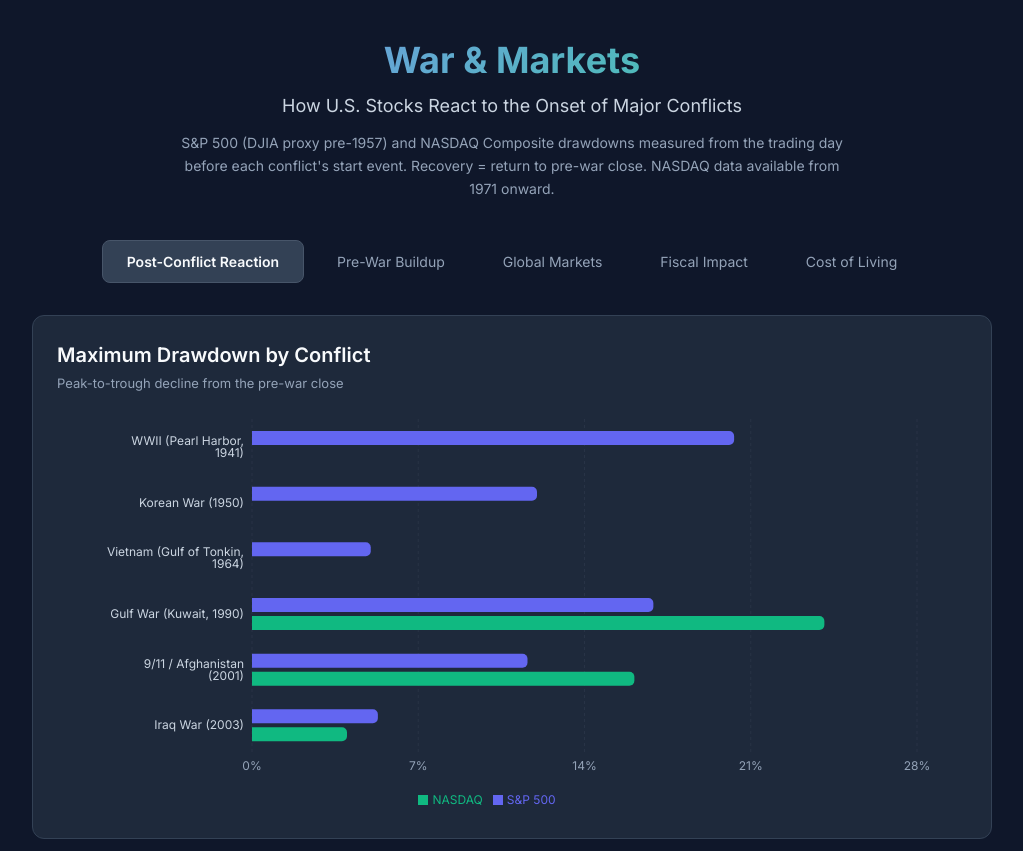
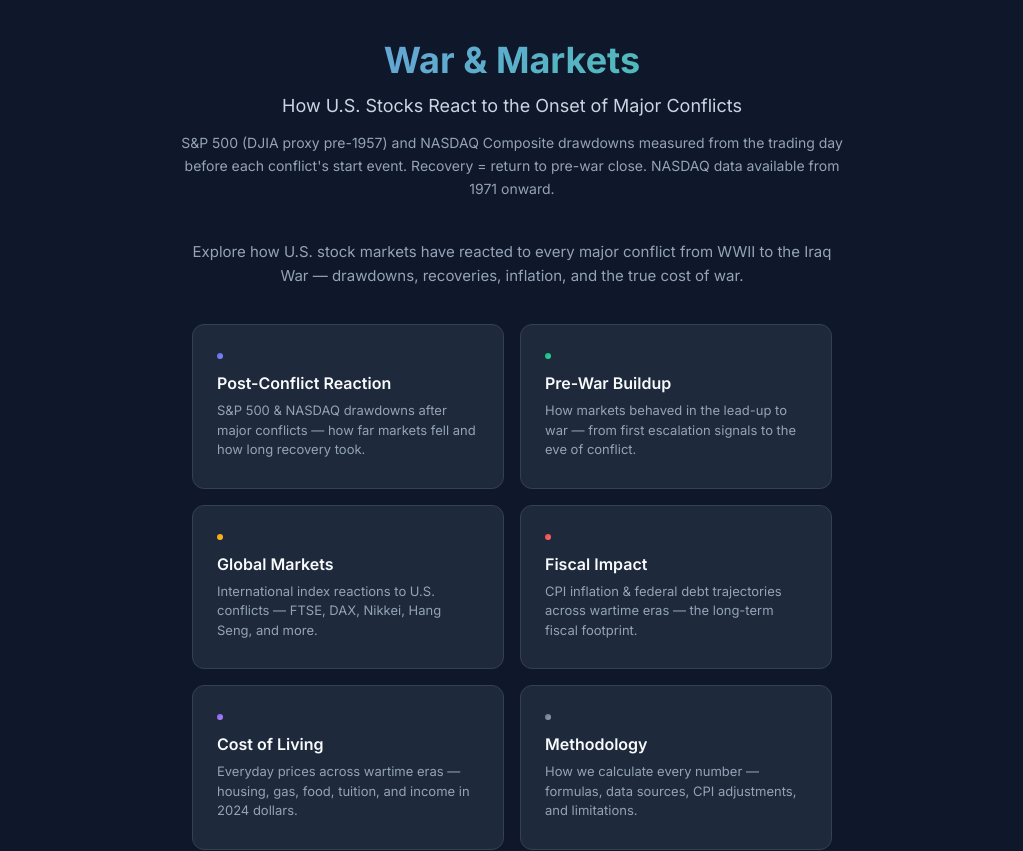
Before and after one commit to azaidi06/fin, a React (Vite) app in the folder war-markets-react/: page / in a window 1280 px wide. Shown: the top 851 px of the page, without its empty margins (128-1151 px from the left). Built offline with nearby package versions, Linux system fonts and the light colour scheme.

Commit message:
update landing page

```diff
--- a/war-markets-react/src/App.jsx
+++ b/war-markets-react/src/App.jsx
@@ -1,5 +1,6 @@
 import { useState } from "react";
 import Header from "./components/Header";
+import HomePage from "./components/HomePage";
 import BuildupPanel from "./components/BuildupPanel";
 import DrawdownChart from "./components/DrawdownChart";
 import TimelineChart from "./components/TimelineChart";
@@ -17,6 +18,7 @@ const tabs = [
   { id: "global", label: "Global Markets" },
   { id: "fiscal", label: "Fiscal Impact" },
   { id: "cost", label: "Cost of Living" },
+  { id: "methodology", label: "Methodology" },
 ];
 
 const tabBtn = (active) => ({
@@ -37,20 +39,35 @@ const sourceCatLabel = { fontSize: 11, fontWeight: 600, color: "#94A3B8", textTr
 const sourceList = { fontSize: 11, color: "#64748B", lineHeight: 1.6, margin: 0 };
 
 export default function App() {
-  const [activeTab, setActiveTab] = useState("reaction");
-  const [showMethodology, setShowMethodology] = useState(false);
+  const [activeTab, setActiveTab] = useState("home");
+
+  const goHome = () => {
+    setActiveTab("home");
+    window.scrollTo({ top: 0, behavior: "smooth" });
+  };
 
   return (
     <div className="min-h-screen px-4 py-10 sm:px-6 lg:px-8" style={{ background: "#0F172A", color: "#F8FAFC" }}>
       <div className="max-w-[960px] mx-auto">
         <Header />
 
-        {showMethodology ? (
-          <MethodologyPage onClose={() => setShowMethodology(false)} />
+        {activeTab === "home" ? (
+          <HomePage onSelect={setActiveTab} />
         ) : (
           <>
             {/* Tab bar */}
             <div style={{ display: "flex", gap: 8, marginBottom: 32, justifyContent: "center", flexWrap: "wrap" }}>
+              <button
+                style={{
+                  ...tabBtn(false),
+                  display: "flex",
+                  alignItems: "center",
+                  gap: 6,
+                }}
+                onClick={goHome}
+              >
+                ← Home
+              </button>
               {tabs.map(t => (
                 <button key={t.id} style={tabBtn(activeTab === t.id)} onClick={() => setActiveTab(t.id)}>
                   {t.label}
@@ -72,46 +89,24 @@ export default function App() {
             )}
 
             {/* Pre-War Buildup tab */}
-            {activeTab === "buildup" && (
-              <BuildupPanel />
-            )}
+            {activeTab === "buildup" && <BuildupPanel />}
 
             {/* Global Markets tab */}
-            {activeTab === "global" && (
-              <GlobalMarketsPanel />
-            )}
+            {activeTab === "global" && <GlobalMarketsPanel />}
 
             {/* Fiscal Impact tab */}
-            {activeTab === "fiscal" && (
-              <FiscalImpactPanel />
-            )}
+            {activeTab === "fiscal" && <FiscalImpactPanel />}
 
             {/* Cost of Living tab */}
-            {activeTab === "cost" && (
-              <CostOfLivingPanel />
-            )}
+            {activeTab === "cost" && <CostOfLivingPanel />}
+
+            {/* Methodology tab */}
+            {activeTab === "methodology" && <MethodologyPage onClose={goHome} />}
           </>
         )}
 
         {/* ── FOOTER ── */}
         <footer style={{ borderTop: "1px solid #334155", paddingTop: 20, marginTop: 8 }}>
-          {/* Methodology link */}
-          <div style={{ textAlign: "center", marginBottom: 20 }}>
-            <button
-              onClick={() => {
-                setShowMethodology(!showMethodology);
-                window.scrollTo({ top: 0, behavior: "smooth" });
-              }}
-              style={{
-                background: "rgba(99,102,241,0.08)", border: "1px solid rgba(99,102,241,0.25)",
-                borderRadius: 8, padding: "10px 24px", fontSize: 13, fontWeight: 600,
-                color: "#818CF8", cursor: "pointer", transition: "all 0.2s",
-              }}
-            >
-              {showMethodology ? "Back to Dashboard" : "Our Methodology — How We Calculate Every Number"}
-            </button>
-          </div>
-
           {/* Structured sources */}
           <div style={{ display: "grid", gridTemplateColumns: "repeat(auto-fit, minmax(200px, 1fr))", gap: "8px 24px", marginBottom: 16 }}>
             <div style={sourceCategory}>
--- a/war-markets-react/src/components/BuildupPanel.jsx
+++ b/war-markets-react/src/components/BuildupPanel.jsx
@@ -107,7 +107,7 @@ export default function BuildupPanel() {
             tick={{ fill: "#94A3B8", fontSize: 12 }} axisLine={false} tickLine={false} />
           <YAxis type="category" dataKey="label" width={185} stroke="#475569"
             tick={{ fill: "#CBD5E1", fontSize: 12 }} axisLine={false} tickLine={false} />
-          <Tooltip content={<CustomTooltip />} cursor={{ fill: "rgba(99,102,241,0.06)" }} />
+          <Tooltip content={<CustomTooltip />} cursor={{ fill: "rgba(99,102,241,0.06)" }} wrapperStyle={{ pointerEvents: "auto" }} />
           <Legend wrapperStyle={{ fontSize: 12, color: "#CBD5E1", paddingTop: 8 }} iconType="square" iconSize={10} />
           <ReferenceLine x={0} stroke="#64748B" strokeWidth={1.5} />
           <Bar dataKey="spChange" name="S&P 500" radius={4} barSize={14}>
--- a/war-markets-react/src/components/CostOfLivingPanel.jsx
+++ b/war-markets-react/src/components/CostOfLivingPanel.jsx
@@ -74,7 +74,7 @@ function ItemChart({ itemKey, height = 240, yFormatter, big = false }) {
             tick={{ fill: "#94A3B8", fontSize: 11 }} axisLine={false} tickLine={false}
             width={big ? 65 : 45}
           />
-          <Tooltip content={<ItemTooltip itemKey={itemKey} />} cursor={{ fill: "rgba(255,255,255,0.04)" }} />
+          <Tooltip content={<ItemTooltip itemKey={itemKey} />} cursor={{ fill: "rgba(255,255,255,0.04)" }} wrapperStyle={{ pointerEvents: "auto" }} />
           <Bar dataKey="value" radius={[4, 4, 0, 0]} maxBarSize={big ? 50 : 32}>
             {data.map(d => (
               <Cell key={d.era} fill={eraColors[d.era]} />
--- a/war-markets-react/src/components/DrawdownChart.jsx
+++ b/war-markets-react/src/components/DrawdownChart.jsx
@@ -34,7 +34,7 @@ export default function DrawdownChart() {
             tick={{ fill: "#94A3B8", fontSize: 12 }} axisLine={false} tickLine={false} />
           <YAxis type="category" dataKey="label" width={185} stroke="#475569"
             tick={{ fill: "#CBD5E1", fontSize: 12 }} axisLine={false} tickLine={false} />
-          <Tooltip content={<CustomTooltip />} cursor={{ fill: "rgba(99,102,241,0.06)" }} />
+          <Tooltip content={<CustomTooltip />} cursor={{ fill: "rgba(99,102,241,0.06)" }} wrapperStyle={{ pointerEvents: "auto" }} />
           <Legend wrapperStyle={{ fontSize: 12, color: "#CBD5E1", paddingTop: 8 }} iconType="square" iconSize={10} />
           <Bar dataKey="spDecline" name="S&P 500" fill="#6366F1" radius={[0, 5, 5, 0]} barSize={14} />
           <Bar dataKey="nqDecline" name="NASDAQ" fill="#10B981" radius={[0, 5, 5, 0]} barSize={14} />
--- a/war-markets-react/src/components/FiscalImpactPanel.jsx
+++ b/war-markets-react/src/components/FiscalImpactPanel.jsx
@@ -107,7 +107,7 @@ function FiscalChart({ title, subtitle, data, yLabel, yDomain, yTickFormatter, s
             domain={yDomain}
             label={{ value: yLabel, angle: -90, position: "insideLeft", offset: -2, style: { fill: "#64748B", fontSize: 11 } }}
           />
-          <Tooltip content={<CustomTooltip hoveredConflict={hoveredConflict} sourceKey={sourceKey} />} />
+          <Tooltip content={<CustomTooltip hoveredConflict={hoveredConflict} sourceKey={sourceKey} />} wrapperStyle={{ pointerEvents: "auto" }} />
           <Legend content={renderLegend} />
           <ReferenceLine
             x="T=0" stroke="#F8FAFC" strokeDasharray="6 4" strokeOpacity={0.5}
--- a/war-markets-react/src/components/GlobalMarketsPanel.jsx
+++ b/war-markets-react/src/components/GlobalMarketsPanel.jsx
@@ -168,7 +168,7 @@ export default function GlobalMarketsPanel() {
               tick={{ fill: "#94A3B8", fontSize: 12 }} axisLine={false} tickLine={false} />
             <YAxis type="category" dataKey="index" width={175} stroke="#475569"
               tick={{ fill: "#CBD5E1", fontSize: 12 }} axisLine={false} tickLine={false} />
-            <Tooltip content={<CustomTooltip />} cursor={{ fill: "rgba(99,102,241,0.06)" }} />
+            <Tooltip content={<CustomTooltip />} cursor={{ fill: "rgba(99,102,241,0.06)" }} wrapperStyle={{ pointerEvents: "auto" }} />
             <Bar dataKey="Gulf War" name="Gulf War" fill="#6366F1" radius={4} barSize={14}>
               {comparisonData.map((d, i) => (
                 <Cell key={i} fill="#6366F1" fillOpacity={d["Gulf War"] == null ? 0 : 1} />
--- /dev/null
+++ b/war-markets-react/src/components/HomePage.jsx
@@ -0,0 +1,119 @@
+const cards = [
+  {
+    id: "reaction",
+    title: "Post-Conflict Reaction",
+    desc: "S&P 500 & NASDAQ drawdowns after major conflicts — how far markets fell and how long recovery took.",
+    gradient: "linear-gradient(135deg, #6366F1, #818CF8)",
+  },
+  {
+    id: "buildup",
+    title: "Pre-War Buildup",
+    desc: "How markets behaved in the lead-up to war — from first escalation signals to the eve of conflict.",
+    gradient: "linear-gradient(135deg, #10B981, #34D399)",
+  },
+  {
+    id: "global",
+    title: "Global Markets",
+    desc: "International index reactions to U.S. conflicts — FTSE, DAX, Nikkei, Hang Seng, and more.",
+    gradient: "linear-gradient(135deg, #F59E0B, #FBBF24)",
+  },
+  {
+    id: "fiscal",
+    title: "Fiscal Impact",
+    desc: "CPI inflation & federal debt trajectories across wartime eras — the long-term fiscal footprint.",
+    gradient: "linear-gradient(135deg, #EF4444, #F87171)",
+  },
+  {
+    id: "cost",
+    title: "Cost of Living",
+    desc: "Everyday prices across wartime eras — housing, gas, food, tuition, and income in 2024 dollars.",
+    gradient: "linear-gradient(135deg, #8B5CF6, #A78BFA)",
+  },
+  {
+    id: "methodology",
+    title: "Methodology",
+    desc: "How we calculate every number — formulas, data sources, CPI adjustments, and limitations.",
+    gradient: "linear-gradient(135deg, #64748B, #94A3B8)",
+  },
+];
+
+const cardStyle = {
+  background: "#1E293B",
+  border: "1px solid #334155",
+  borderRadius: 12,
+  padding: "28px 24px",
+  cursor: "pointer",
+  transition: "all 0.2s ease",
+  textAlign: "left",
+};
+
+export default function HomePage({ onSelect }) {
+  return (
+    <div style={{ maxWidth: 640, margin: "0 auto" }}>
+      <div style={{ textAlign: "center", marginBottom: 36 }}>
+        <p style={{ fontSize: 15, color: "#94A3B8", lineHeight: 1.6 }}>
+          Explore how U.S. stock markets have reacted to every major conflict
+          from WWII to the Iraq War — drawdowns, recoveries, inflation, and the
+          true cost of war.
+        </p>
+      </div>
+
+      <div
+        style={{
+          display: "grid",
+          gridTemplateColumns: "repeat(2, 1fr)",
+          gap: 16,
+        }}
+        className="home-grid"
+      >
+        {cards.map((c) => (
+          <button
+            key={c.id}
+            onClick={() => onSelect(c.id)}
+            style={cardStyle}
+            onMouseEnter={(e) => {
+              e.currentTarget.style.borderColor = "#6366F1";
+              e.currentTarget.style.transform = "translateY(-2px)";
+              e.currentTarget.style.boxShadow =
+                "0 8px 30px rgba(99,102,241,0.15)";
+            }}
+            onMouseLeave={(e) => {
+              e.currentTarget.style.borderColor = "#334155";
+              e.currentTarget.style.transform = "none";
+              e.currentTarget.style.boxShadow = "none";
+            }}
+          >
+            <div
+              style={{
+                width: 6,
+                height: 6,
+                borderRadius: "50%",
+                backgroundImage: c.gradient,
+                marginBottom: 12,
+              }}
+            />
+            <h3
+              style={{
+                fontSize: 16,
+                fontWeight: 600,
+                color: "#F8FAFC",
+                marginBottom: 6,
+              }}
+            >
+              {c.title}
+            </h3>
+            <p style={{ fontSize: 13, color: "#94A3B8", lineHeight: 1.5, margin: 0 }}>
+              {c.desc}
+            </p>
+          </button>
+        ))}
+      </div>
+
+      <style>{`
+        @media (max-width: 500px) {
+          .home-grid { grid-template-columns: 1fr !important; }
+        }
+      `}</style>
+    </div>
+  );
+}
```
Also changed, not shown: 3 other files (tests, documents, lock files or other folders).
